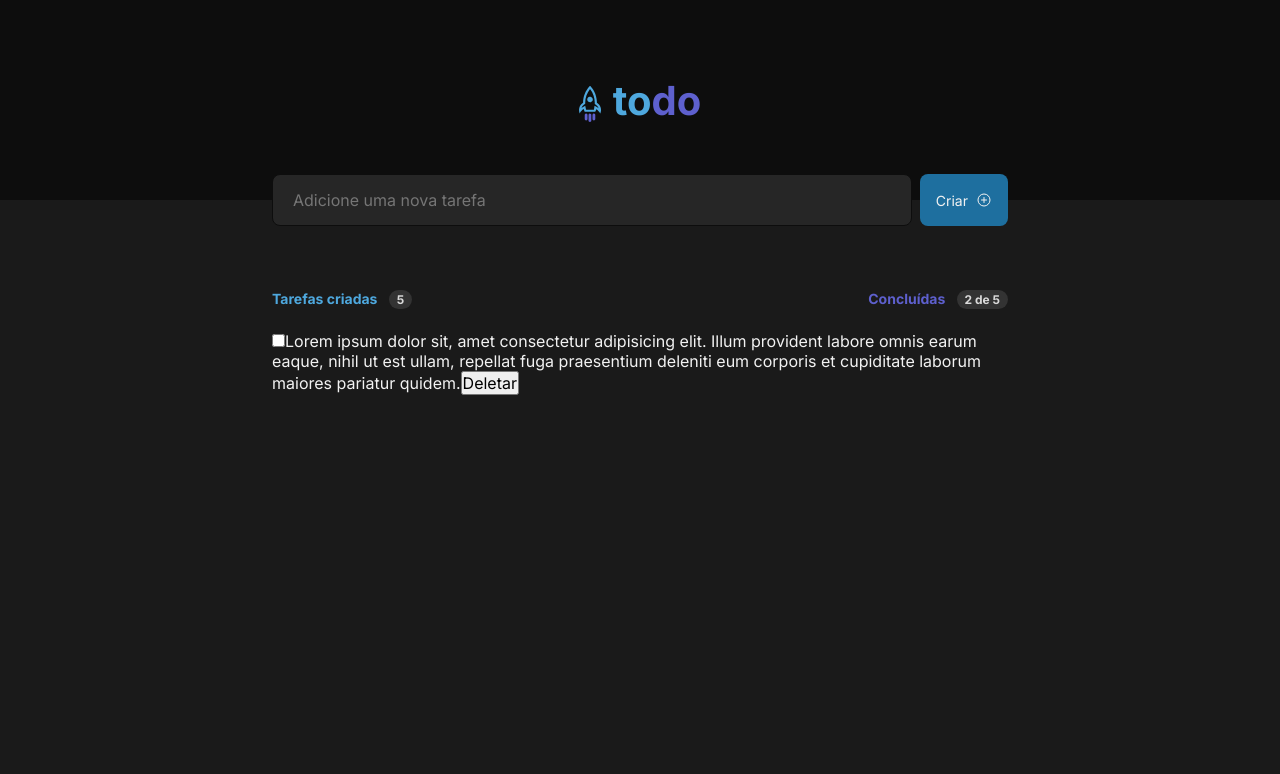
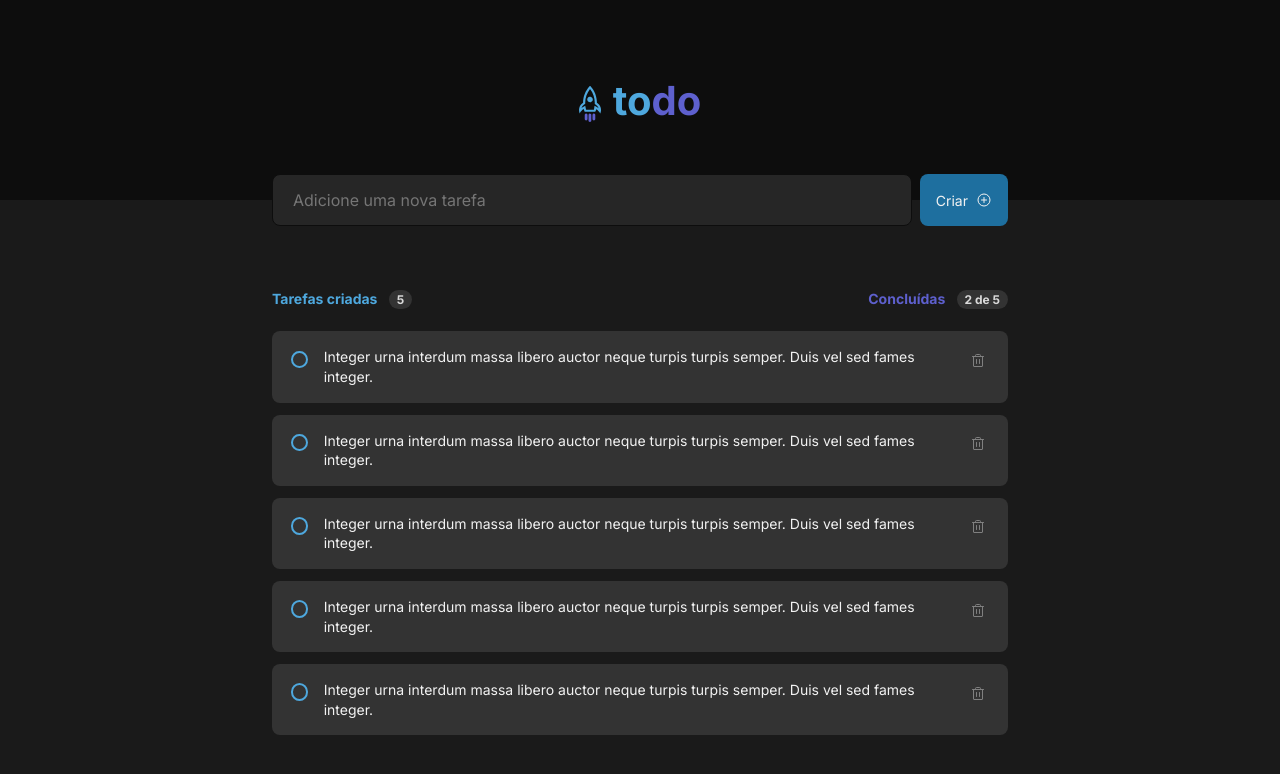
Before and after one commit to caiojardim/ToDo-APP, a React (Vite) app: page / in a window 1280 px wide. Shown: the top 774 px of the page. Built offline with nearby package versions, Linux system fonts and the light colour scheme.

Commit message:
Created componente Task and completed the basic css and html

```diff
--- a/src/App.module.css
+++ b/src/App.module.css
@@ -76,6 +76,8 @@
 
 .tasks {
   display: flex;
+  flex-direction: column;
+  gap: .75rem;
 }
 
 .withoutTasks {
--- a/src/App.tsx
+++ b/src/App.tsx
@@ -1,5 +1,6 @@
 import './global.css';
-import { Header } from './Components/Header'
+import { Header } from './components/Header'
+import { Task } from './components/Task'
 
 import  clipboard  from './assets/clipboard.svg'
 import styles from './App.module.css'
@@ -27,11 +28,11 @@ function App() {
             <strong>Você ainda não tem tarefas cadastradas</strong>
             <span>Crie tarefas e organize seus itens a fazer</span>
           </div> */}
-          <div>
-            <input type='checkbox' />
-            <label>Lorem ipsum dolor sit, amet consectetur adipisicing elit. Illum provident labore omnis earum eaque, nihil ut est ullam, repellat fuga praesentium deleniti eum corporis et cupiditate laborum maiores pariatur quidem.</label>
-            <button title='Deletar Tarefa'>Deletar</button>
-          </div>
+          <Task />
+          <Task />
+          <Task />
+          <Task />
+          <Task />
         </div>
       </div>
     </>
--- /dev/null
+++ b/src/components/Task.module.css
@@ -0,0 +1,87 @@
+.task {
+  flex: 1;
+  display: flex;
+  padding: 1rem;
+  background: var(--gray-400);
+  border-radius: 8px;
+}
+
+.task input[type="checkbox"] {
+  clip: rect(0 0 0 0);
+  clip-path: inset(50%);
+  height: 1px;
+  overflow: hidden;
+  position: absolute;
+  white-space: nowrap;
+  width: 1px;
+}
+
+.task label {
+  display: flex;
+  cursor: pointer;
+}
+
+.task .checkbox {
+  display: flex;
+  justify-content: center;
+  align-items: center;
+  height: 1.1rem;
+  width: 1.1rem;
+  margin: 0.2rem .95rem 0.2rem 0.2rem;
+  background: transparent;
+  border: 2px var(--blue-300) solid;
+  border-radius: 100%;
+  transition: 0.1s;
+}
+
+.task .checkbox:hover{
+  border-color: var(--blue-500);
+}
+
+.task .checkbox svg {
+  font-size: 0.7rem;
+  color: transparent;
+}
+
+.task .checkboxActive {
+  border-color: var(--purple-500);
+  background: var(--purple-500);
+}
+
+.task .checkboxActive:hover {
+  border-color: var(--purple-300);
+    background: var(--purple-300);
+}
+
+.task .checkboxActive svg {
+  color: var(--gray-100);
+}
+
+.task label p {
+  font-size: 0.875rem;
+  line-height: 1.225rem;
+}
+.task label p.taskCompleted {
+  color: var(--gray-300);
+  text-decoration: line-through;
+}
+
+.task button {
+  display: flex;
+  height: fit-content;
+  background: transparent;
+  border: 0;
+  margin-left: .75rem;
+  line-height: 0;
+  font-size: 0,875rem;
+  color: var(--gray-300);
+  border-radius: 4px;
+}
+
+.task button:hover {
+  color: var(--red-500);
+}
+
+.task button svg {
+  margin: 0.35rem;
+}
--- /dev/null
+++ b/src/components/Task.tsx
@@ -0,0 +1,30 @@
+import styles from './Task.module.css'
+import { Trash, Check } from 'phosphor-react'
+import { useState } from "react"
+
+export function Task () {
+  const [isChecked, setIsChecked] = useState(false)
+
+  return (
+    <div className={styles.task}>
+      <label>
+        <input
+        type='checkbox'
+        onChange={() => {
+          setIsChecked(!isChecked);
+        }}
+        />
+        <span
+          className={`${styles.checkbox} ${isChecked ? styles.checkboxActive : ''}`}
+          aria-hidden="true"
+        >
+          < Check weight='bold' />
+        </span>
+        <p className={`${isChecked ? styles.taskCompleted : ''}`}>
+          Integer urna interdum massa libero auctor neque turpis turpis semper. Duis vel sed fames integer.
+        </p>
+      </label>
+      <button title='Deletar Tarefa'><Trash /></button>
+    </div>
+  )
+}
```
Also changed, not shown: src/components/Header.module.css (renamed from src/Components/Header.module.css), src/components/Header.tsx (renamed from src/Components/Header.tsx).
